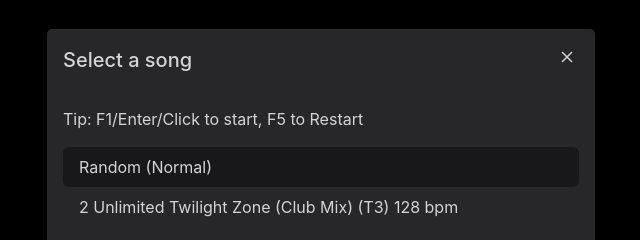
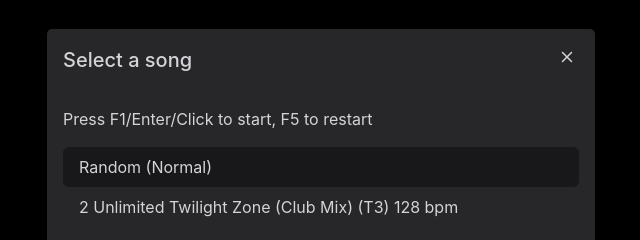
Before and after one commit to nhxv/beatup, a plain HTML site: page index.html in a window 1280 px wide. Shown: the top 240 px of the page, 344-984 px from the left. Drawn offline with nearby package versions, Linux system fonts and the light colour scheme.

Commit message:
change ui

```diff
--- a/template/modal.html
+++ b/template/modal.html
@@ -9,7 +9,7 @@
                     </button>
                 </div>
                 <div class="modal-body songlist-body">
-                    <p>Tip: F1/Enter/Click to start, F5 to Restart</p>
+                    <p>Press F1/Enter/Click to start, F5 to restart</p>
                     <ul id="songlist-container"></ul>
                 </div>
             </div>
```
